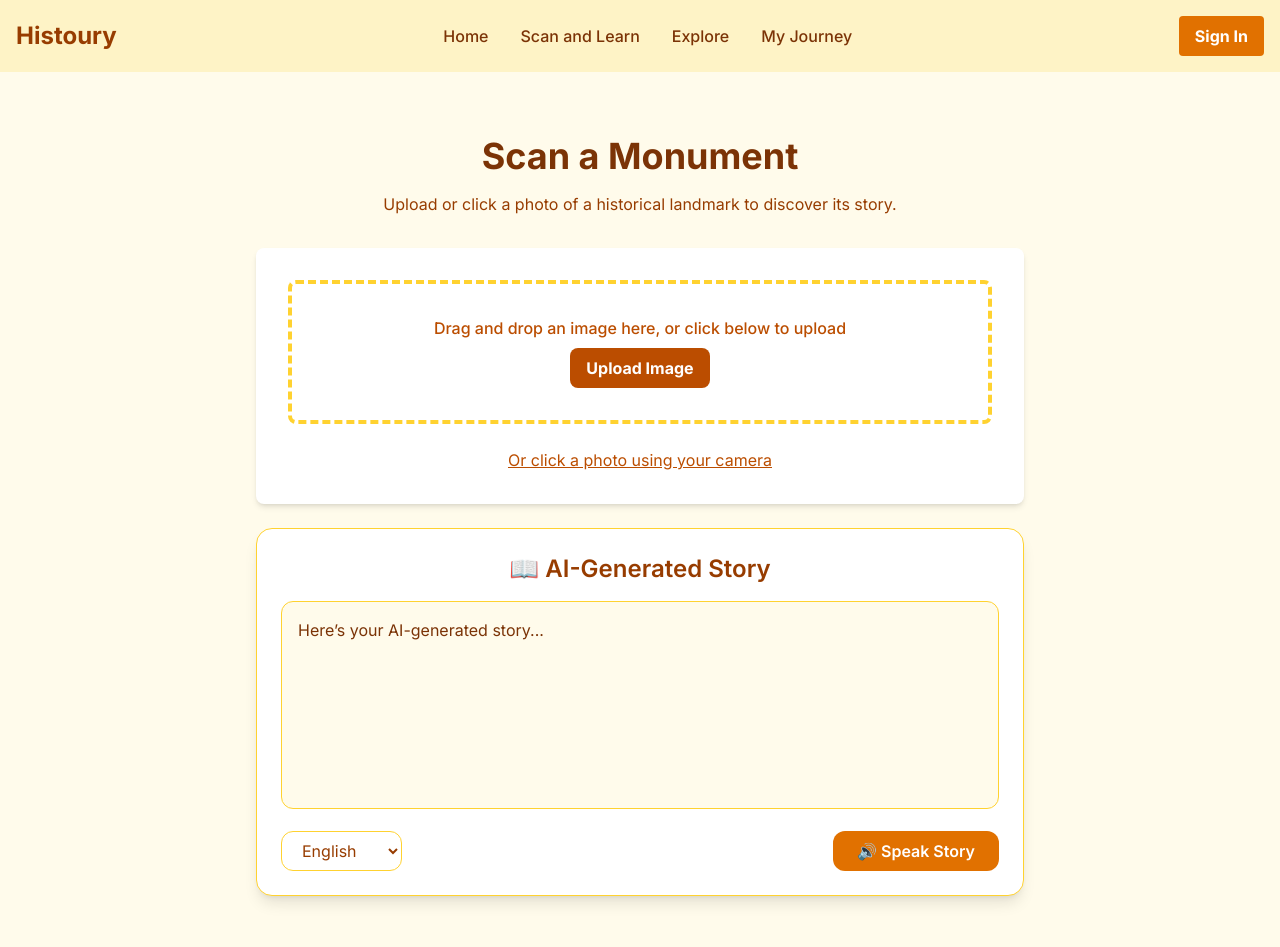
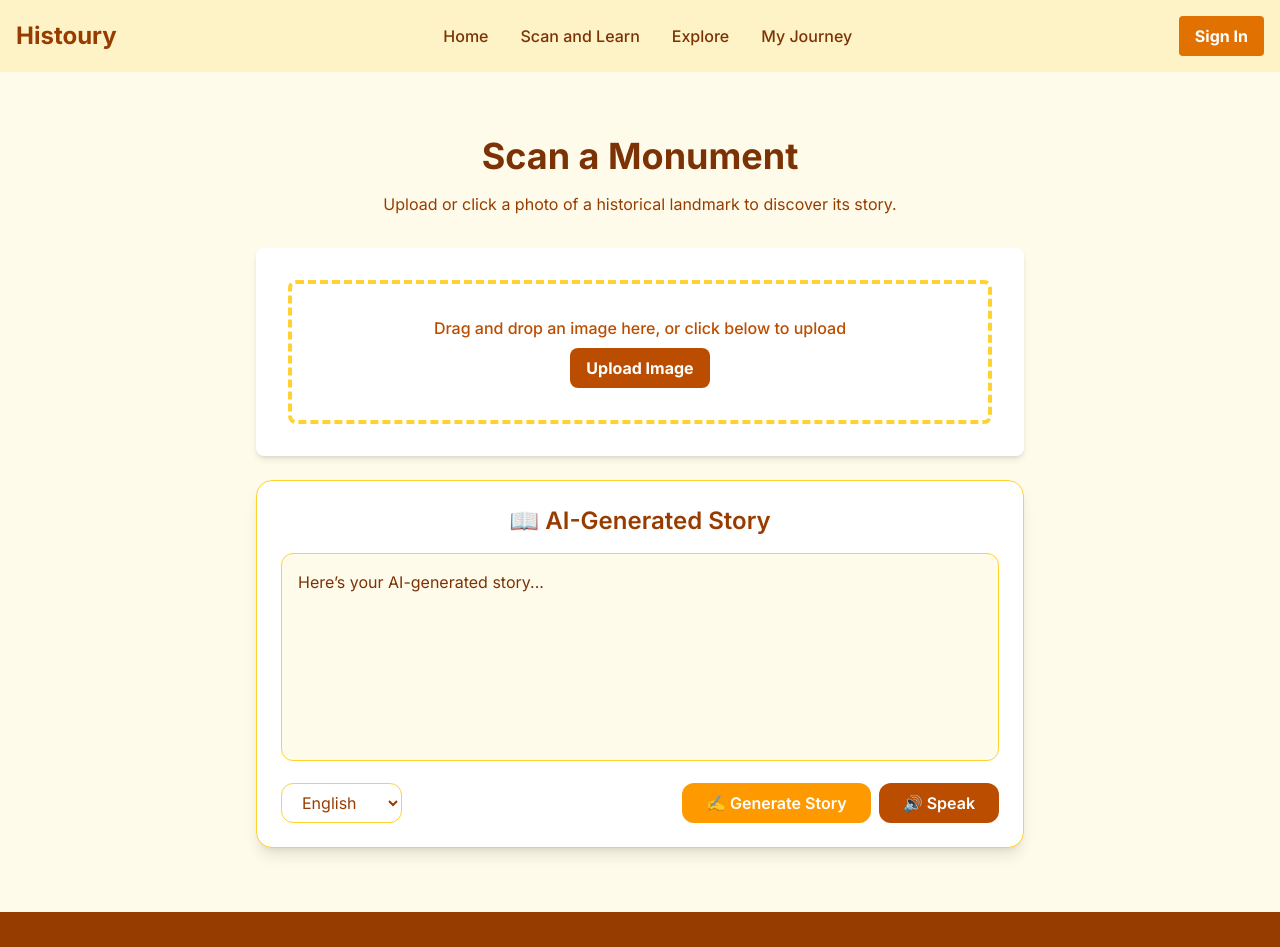
Before and after one commit to AdvayaHackathon/84.TourTechTitans, a Next.js app in the folder histoury/: page /scan in a window 1280 px wide. Shown: the top 947 px of the page. Built offline with nearby package versions, Linux system fonts and the light colour scheme.

Commit message:
Frontend backend connections

```diff
--- a/histoury/components/ScanUploader.tsx
+++ b/histoury/components/ScanUploader.tsx
@@ -3,17 +3,56 @@
 import { useRef, useState, DragEvent, ChangeEvent } from "react";
 import Image from "next/image";
 
-export default function ScanUploader() {
+export default function ScanUploader({
+  onDetect,
+}: {
+  onDetect: (landmark: string, coords: { lat: number; lng: number }) => void;
+}) {
   const fileInputRef = useRef<HTMLInputElement>(null);
   const [previewUrl, setPreviewUrl] = useState<string | null>(null);
+  const [selectedFile, setSelectedFile] = useState<File | null>(null);
+  const [landmark, setLandmark] = useState<string | null>(null);
+  const [coords, setCoords] = useState<{ lat: number; lng: number } | null>(null);
+  const [loading, setLoading] = useState(false);
   const [dragging, setDragging] = useState(false);
 
   const handleFile = (file: File) => {
+    setSelectedFile(file);
     const reader = new FileReader();
     reader.onloadend = () => {
       setPreviewUrl(reader.result as string);
     };
     reader.readAsDataURL(file);
+    uploadToBackend(file);
+  };
+
+  const uploadToBackend = async (file: File) => {
+    setLoading(true);
+    const formData = new FormData();
+    formData.append("image", file);
+
+    try {
+      const res = await fetch("http://localhost:8000/detect_landmark/", {
+        method: "POST",
+        body: formData,
+      });
+
+      const data = await res.json();
+      if (data.name && data.lat && data.lng) {
+        setLandmark(data.name);
+        const coordData = { lat: data.lat, lng: data.lng };
+        setCoords(coordData);
+        onDetect(data.name, coordData); // Pass to parent
+      } else {
+        setLandmark("Could not detect landmark");
+        setCoords(null);
+      }
+    } catch (err) {
+      console.error("Upload error:", err);
+      setLandmark("Error contacting backend");
+    } finally {
+      setLoading(false);
+    }
   };
 
   const handleDrop = (e: DragEvent<HTMLDivElement>) => {
@@ -82,15 +121,21 @@ export default function ScanUploader() {
         )}
       </div>
 
-      {/* Camera Button (non-functional placeholder) */}
-      <div className="mt-6 text-center">
-        <button
-          onClick={() => alert("Camera feature coming soon!")}
-          className="text-amber-700 hover:text-amber-900 underline"
-        >
-          Or click a photo using your camera
-        </button>
-      </div>
+      {loading && (
+        <p className="text-center mt-4 text-amber-600">🔍 Detecting landmark...</p>
+      )}
+
+      {landmark && (
+        <div className="mt-6 bg-amber-50 p-4 rounded-lg shadow">
+          <h3 className="font-semibold text-lg">📍 Detected Landmark:</h3>
+          <p className="text-amber-800">{landmark}</p>
+          {coords && (
+            <p className="text-sm text-amber-600">
+              Latitude: {coords.lat}, Longitude: {coords.lng}
+            </p>
+          )}
+        </div>
+      )}
     </div>
   );
 }
--- a/histoury/components/StoryNarrator.tsx
+++ b/histoury/components/StoryNarrator.tsx
@@ -3,22 +3,55 @@
 import { useState } from "react";
 
 const languageMap: { [key: string]: string } = {
-  english: "en-US",
-  hindi: "hi-IN",
-  kannada: "kn-IN",
-  tamil: "ta-IN",
-  telugu: "te-IN",
+  english: "en",
+  hindi: "hi",
+  kannada: "kn",
+  tamil: "ta",
+  telugu: "te",
 };
 
-export default function StoryNarrator() {
+export default function StoryNarrator({
+  landmark,
+}: {
+  landmark: string | null;
+}) {
   const [story, setStory] = useState("Here’s your AI-generated story...");
   const [language, setLanguage] = useState("english");
+  const [loading, setLoading] = useState(false);
+  const [audioPath, setAudioPath] = useState<string | null>(null);
+
+  const handleGenerate = async () => {
+    if (!landmark) {
+      alert("No landmark detected yet.");
+      return;
+    }
+
+    setLoading(true);
+    const formData = new FormData();
+    formData.append("landmark", landmark);
+    formData.append("language", languageMap[language]);
+
+    try {
+      const res = await fetch("http://localhost:8000/generate_summary/", {
+        method: "POST",
+        body: formData,
+      });
+      const data = await res.json();
+      setStory(data.summary || "No summary returned.");
+      setAudioPath(data.audio_file || null);
+    } catch (err) {
+      console.error(err);
+      setStory("Failed to fetch summary.");
+    } finally {
+      setLoading(false);
+    }
+  };
 
   const handleSpeak = () => {
     if (typeof window !== "undefined" && "speechSynthesis" in window) {
       const utterance = new SpeechSynthesisUtterance(story);
       utterance.lang = languageMap[language];
-      window.speechSynthesis.cancel(); // Stop previous speech if ongoing
+      window.speechSynthesis.cancel(); // Stop any current speech
       window.speechSynthesis.speak(utterance);
     } else {
       alert("Speech synthesis not supported in this browser.");
@@ -44,20 +77,43 @@ export default function StoryNarrator() {
           onChange={(e) => setLanguage(e.target.value)}
           className="w-full sm:w-auto px-4 py-2 rounded-xl border border-amber-300 bg-white text-amber-800 focus:outline-none focus:ring-2 focus:ring-amber-500"
         >
-          <option value="english">English</option>
-          <option value="hindi">Hindi</option>
-          <option value="kannada">Kannada</option>
-          <option value="tamil">Tamil</option>
-          <option value="telugu">Telugu</option>
+          {Object.keys(languageMap).map((lang) => (
+            <option key={lang} value={lang}>
+              {lang[0].toUpperCase() + lang.slice(1)}
+            </option>
+          ))}
         </select>
 
-        <button
-          onClick={handleSpeak}
-          className="w-full sm:w-auto bg-amber-600 hover:bg-amber-700 text-white font-semibold px-6 py-2 rounded-xl transition-all duration-200"
-        >
-          🔊 Speak Story
-        </button>
+        <div className="flex flex-col sm:flex-row gap-2 w-full sm:w-auto">
+          <button
+            onClick={handleGenerate}
+            disabled={loading}
+            className="bg-amber-500 hover:bg-amber-600 text-white font-semibold px-6 py-2 rounded-xl transition-all duration-200"
+          >
+            ✍️ {loading ? "Generating..." : "Generate Story"}
+          </button>
+
+          <button
+            onClick={handleSpeak}
+            className="bg-amber-700 hover:bg-amber-800 text-white font-semibold px-6 py-2 rounded-xl transition-all duration-200"
+          >
+            🔊 Speak
+          </button>
+        </div>
       </div>
+
+      {audioPath && (
+        <div className="text-center mt-4">
+          <a
+            href={`http://localhost:8000/download_audio/?path=${audioPath}`}
+            className="text-amber-700 underline"
+            target="_blank"
+            rel="noopener noreferrer"
+          >
+            🔉 Download or play narration
+          </a>
+        </div>
+      )}
     </div>
   );
 }
--- /dev/null
+++ b/histoury/components/TouristGuide.tsx
@@ -0,0 +1,31 @@
+"use client";
+
+import { useState } from "react";
+import ScanUploader from "./ScanUploader";
+import StoryNarrator from "./StoryNarrator";
+
+export default function TouristGuide() {
+  const [landmark, setLandmark] = useState<string | null>(null);
+  const [coords, setCoords] = useState<{ lat: number; lng: number } | null>(null);
+
+  return (
+    <div className="p-6 space-y-10">
+      <ScanUploader
+        onDetect={(landmark, coords) => {
+          setLandmark(landmark);
+          setCoords(coords);
+        }}
+      />
+
+      {landmark && (
+        <div className="text-center text-amber-800 font-medium">
+          📍 Landmark detected: <strong>{landmark}</strong>
+        </div>
+      )}
+
+      <StoryNarrator landmark={landmark} />
+
+      {/* Future: Map, Nearby Places, Recommendations, etc. */}
+    </div>
+  );
+}
```
Also changed, not shown: 2 other files (tests, documents, lock files or other folders).
